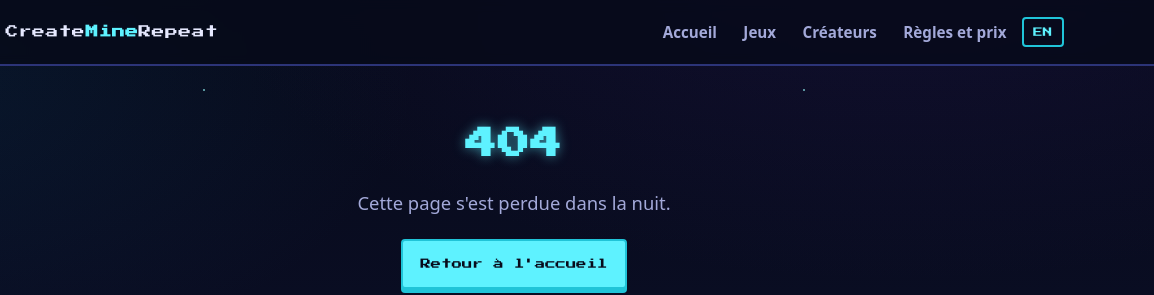
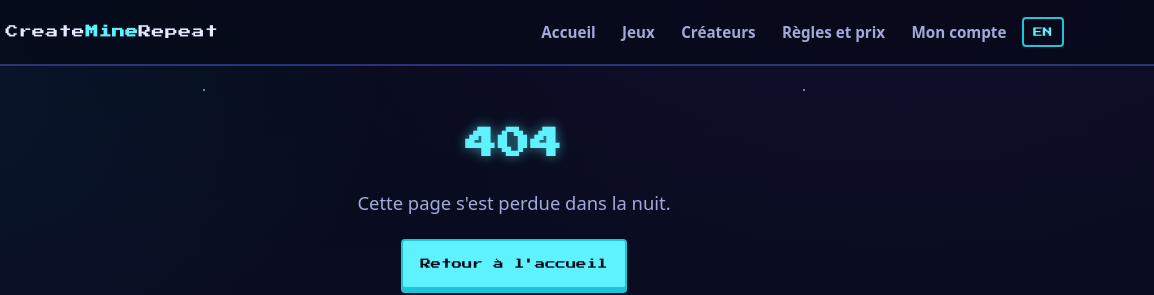
Before and after one commit to Insomniac21/createminerepeat, a plain HTML site: page 404.html in a window 1280 px wide. Shown: the top 295 px of the page, 126-1280 px from the left. Drawn offline with Linux system fonts and the light colour scheme.

Commit message:
Menu : lien Mon compte vers compte.createminerepeat.com
Co-authored-by: Cursor <cursoragent@cursor.com>

```diff
--- a/404.html
+++ b/404.html
@@ -28,7 +28,7 @@
       <li><a href="index.html"><span class="fr" lang="fr">Accueil</span><span class="en" lang="en">Home</span></a></li><li><a href="jeux.html"><span class="fr" lang="fr">Jeux</span><span class="en" lang="en">Games</span></a></li><li><a href="createurs.html"><span class="fr" lang="fr">Créateurs</span><span class="en" lang="en">Creators</span></a></li><li><a href="regles-et-prix.html"><span class="fr" lang="fr">Règles et prix</span><span class="en" lang="en">Rules & prices</span></a></li>
       <!-- EMPLACEMENT RÉSERVÉ : comptes créateurs / tableau de bord.
            Pour l'activer plus tard : retirer l'attribut hidden et pointer vers la page (ex. compte/index.html). -->
-      <li class="nav-slot" id="nav-account" hidden><a href="compte/"><span class="fr" lang="fr">Espace créateur</span><span class="en" lang="en">Creator space</span></a></li>
+      <li class="nav-slot" id="nav-account"><a href="https://compte.createminerepeat.com/"><span class="fr" lang="fr">Mon compte</span><span class="en" lang="en">My account</span></a></li>
       <li><button class="lang-toggle" type="button" aria-label="Show in English">EN</button></li>
     </ul>
   </div>
```
Also changed, not shown: confidentialite.html (+1 -1 lines), createurs.html (+1 -1 lines), index.html (+1 -1 lines), jeux.html (+1 -1 lines), regles-et-prix.html (+1 -1 lines), 1 other file.
